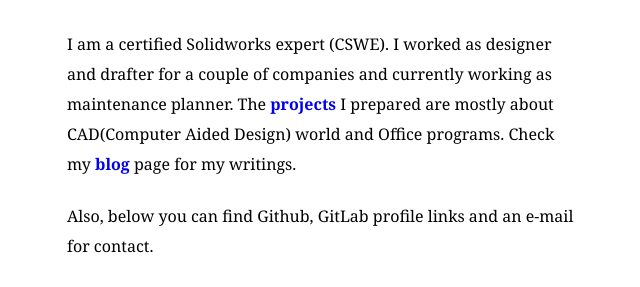
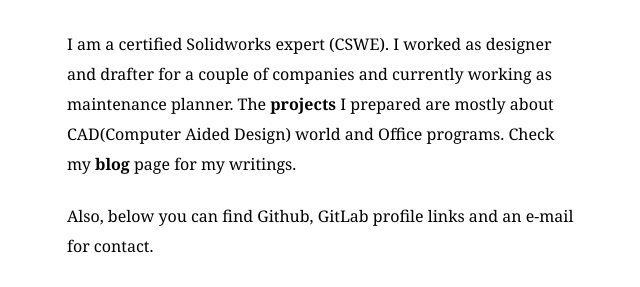
Before and after one commit to fatihmeh/fatihmeh.github.io, a Jekyll site: the page built from index.html, in a window 1280 px wide. Shown: the part 199-486 px from the top of the page, without its empty margins (317-957 px from the left). Built offline with Jekyll 4.4.1, drawn with Linux system fonts in a browser that asks for light colours.

Commit message:
Update main.css
About page links color update

```diff
--- a/css/main.css
+++ b/css/main.css
@@ -59,7 +59,7 @@
   text-decoration: none;
 }
 .about a{
-  font-weight: bold;
+  font-weight: bold; color:black;
 }
 .ul-project-list li {
   margin-top:10px; margin-bottom:10px;
```
